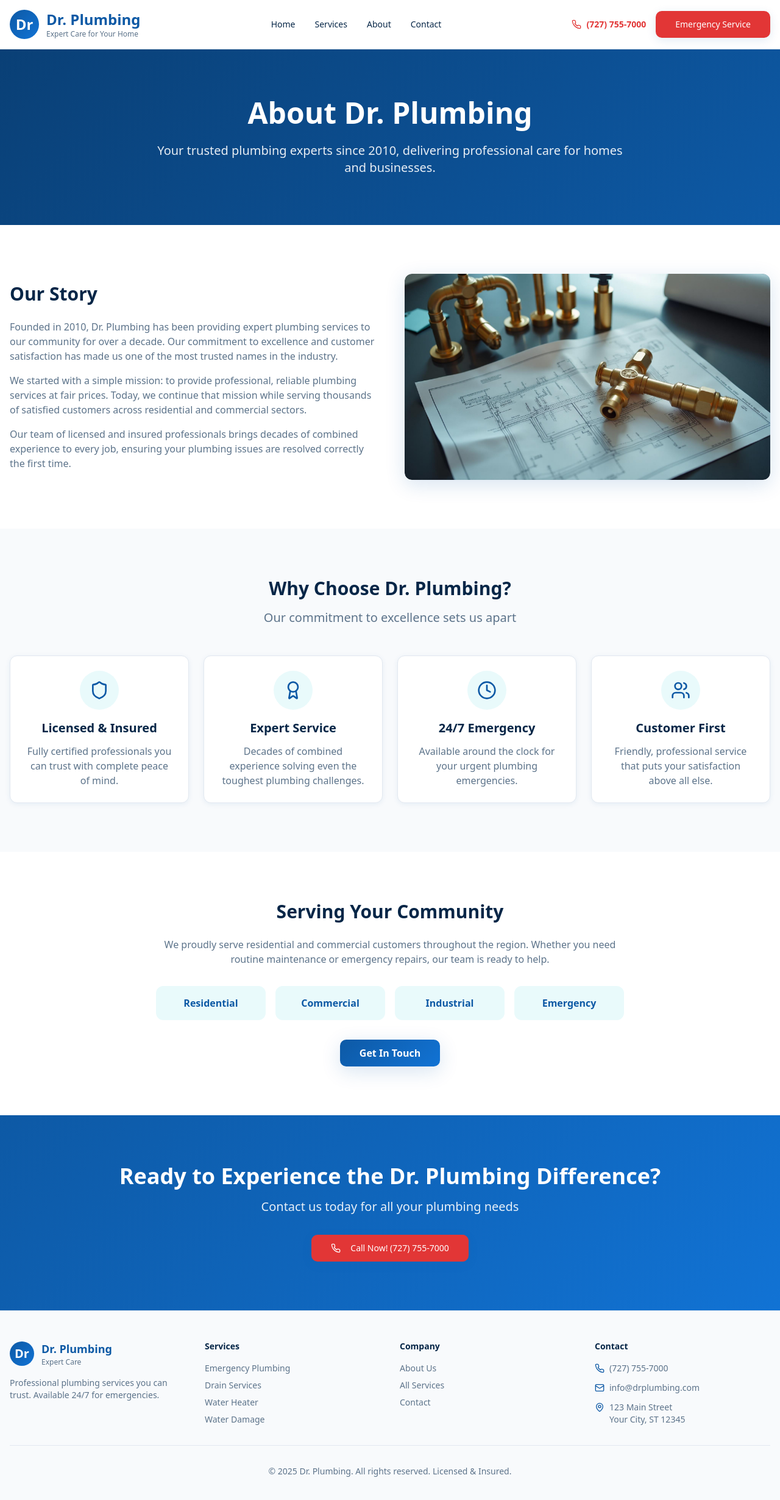
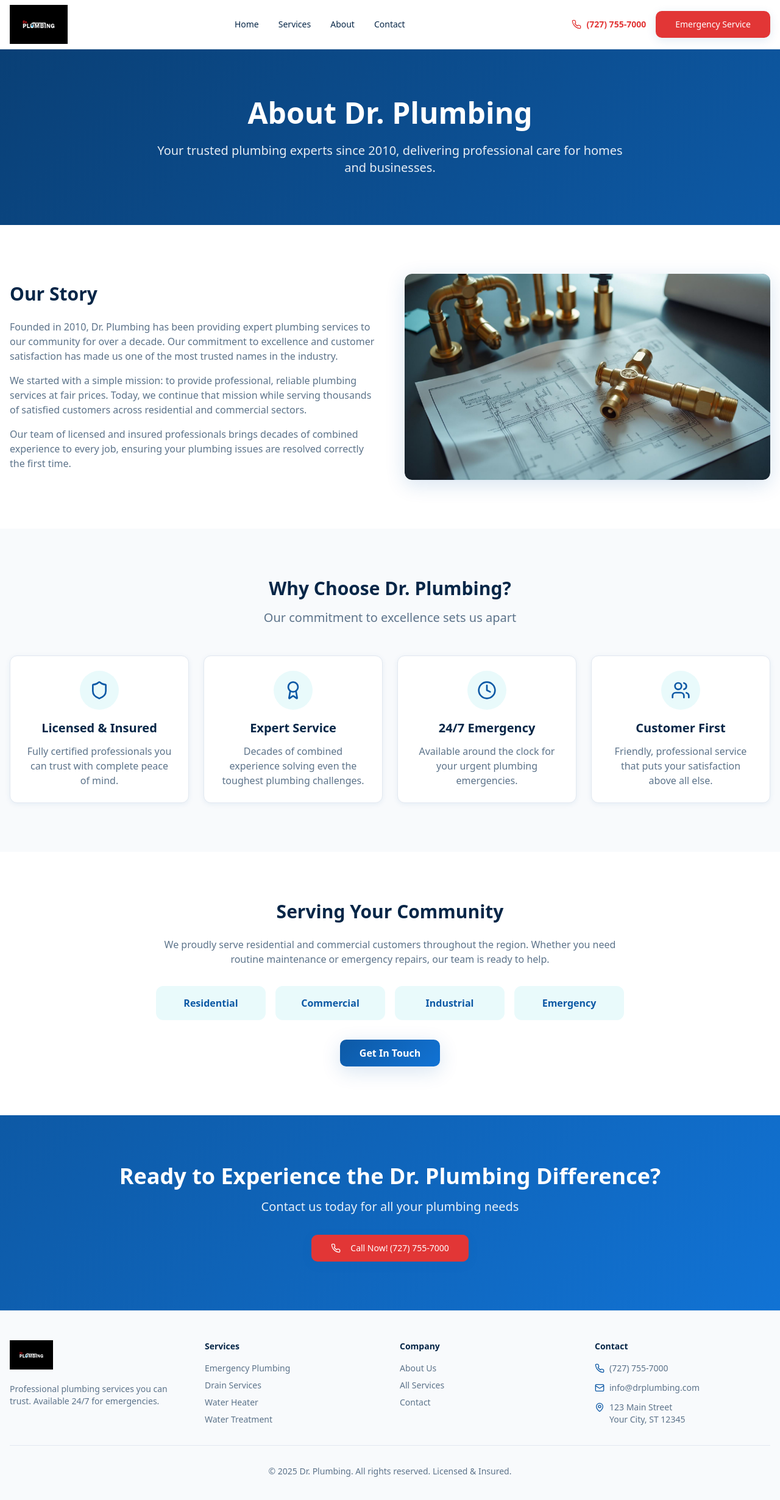
Before and after one commit to 623abl-arch/dr-plumbing-rebrand-cloner, a React (Vite) app: page /about in a window 1280 px wide. Shown: the top 2460 px of the page at 61% size. Built offline with nearby package versions, Linux system fonts and the light colour scheme; the HTML template or start-up script is replaced by a standard one.

Commit message:
Update logos

```diff
--- a/src/components/Footer.tsx
+++ b/src/components/Footer.tsx
@@ -1,5 +1,6 @@
 import { Link } from "react-router-dom";
 import { Phone, Mail, MapPin } from "lucide-react";
+import logoDark from "@/assets/logo-dark.png";
 
 const Footer = () => {
   return (
@@ -7,15 +8,13 @@ const Footer = () => {
       <div className="container mx-auto px-4 py-12">
         <div className="grid grid-cols-1 md:grid-cols-4 gap-8">
           <div className="space-y-4">
-            <div className="flex items-center space-x-3">
-              <div className="flex h-10 w-10 items-center justify-center rounded-full bg-gradient-primary">
-                <span className="text-xl font-bold text-primary-foreground">Dr</span>
-              </div>
-              <div>
-                <h3 className="text-lg font-bold text-primary">Dr. Plumbing</h3>
-                <p className="text-xs text-muted-foreground">Expert Care</p>
-              </div>
-            </div>
+            <Link to="/" className="inline-block">
+              <img
+                src={logoDark}
+                alt="Dr. Plumbing"
+                className="h-12 w-auto"
+              />
+            </Link>
             <p className="text-sm text-muted-foreground">
               Professional plumbing services you can trust. Available 24/7 for emergencies.
             </p>
@@ -27,7 +26,7 @@ const Footer = () => {
               <li><Link to="/services/emergency" className="hover:text-primary transition-colors">Emergency Plumbing</Link></li>
               <li><Link to="/services/drain" className="hover:text-primary transition-colors">Drain Services</Link></li>
               <li><Link to="/services/water-heater" className="hover:text-primary transition-colors">Water Heater</Link></li>
-              <li><Link to="/services/water-damage" className="hover:text-primary transition-colors">Water Damage</Link></li>
+              <li><Link to="/services/water-treatment" className="hover:text-primary transition-colors">Water Treatment</Link></li>
             </ul>
           </div>
 
--- a/src/components/Navbar.tsx
+++ b/src/components/Navbar.tsx
@@ -2,6 +2,7 @@ import { Link } from "react-router-dom";
 import { Button } from "@/components/ui/button";
 import { Phone, Menu, X } from "lucide-react";
 import { useState } from "react";
+import logoDark from "@/assets/logo-dark.png";
 
 const Navbar = () => {
   const [isMenuOpen, setIsMenuOpen] = useState(false);
@@ -10,14 +11,12 @@ const Navbar = () => {
     <header className="sticky top-0 z-50 w-full border-b bg-background/95 backdrop-blur supports-[backdrop-filter]:bg-background/60">
       <div className="container mx-auto px-4">
         <div className="flex h-20 items-center justify-between">
-          <Link to="/" className="flex items-center space-x-3">
-            <div className="flex h-12 w-12 items-center justify-center rounded-full bg-gradient-primary">
-              <span className="text-2xl font-bold text-primary-foreground">Dr</span>
-            </div>
-            <div>
-              <h1 className="text-2xl font-bold text-primary">Dr. Plumbing</h1>
-              <p className="text-xs text-muted-foreground">Expert Care for Your Home</p>
-            </div>
+          <Link to="/" className="flex items-center">
+            <img
+              src={logoDark}
+              alt="Dr. Plumbing"
+              className="h-16 w-auto"
+            />
           </Link>
 
           <nav className="hidden md:flex items-center space-x-8">
```
Also changed, not shown: src/assets/logo-dark.png (added), src/assets/logo-light.png (added).
